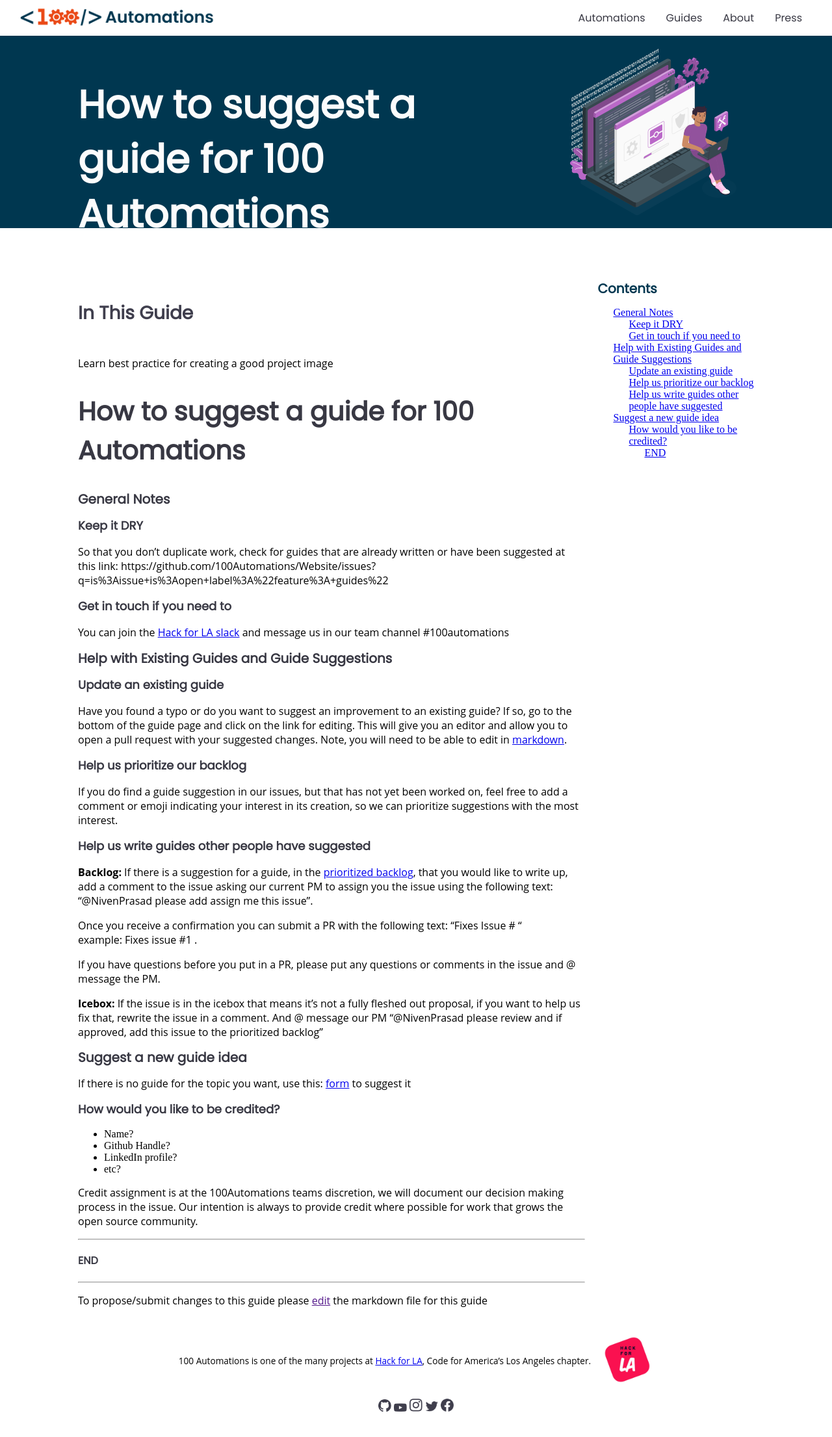
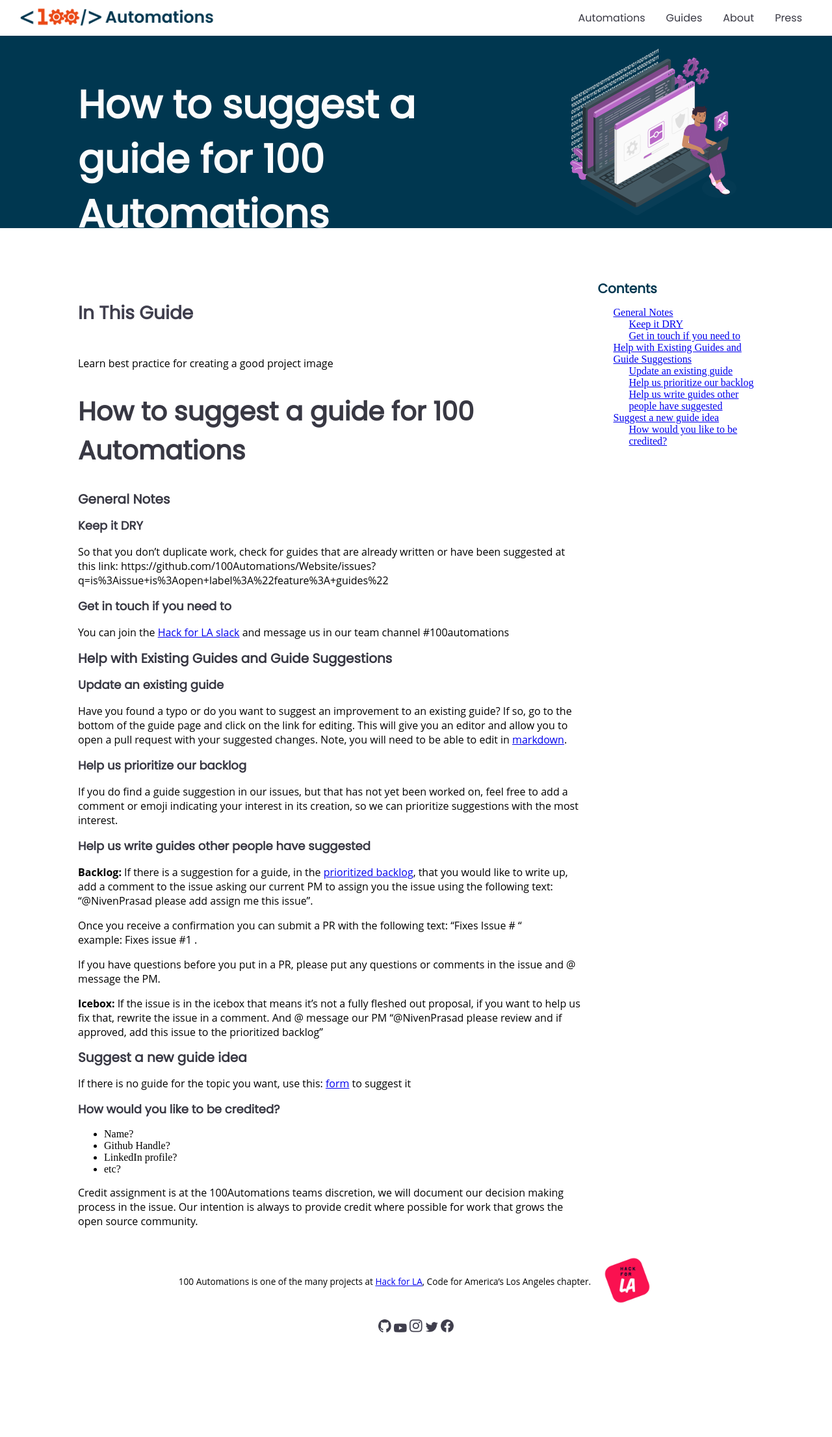
Before and after one commit to 100Automations/Website, a Jekyll site: the page built from _guides/suggest-guide-for-100Automations.md, in a window 1280 px wide. Shown: the top 2211 px of the page at 65% size. Built offline with Jekyll 4.4.1, drawn with Linux system fonts in a browser that asks for light colours.

Commit message:
removed end of file footer
issue #284

```diff
--- a/_guides/suggest-guide-for-100Automations.md
+++ b/_guides/suggest-guide-for-100Automations.md
@@ -52,8 +52,3 @@ If there is no guide for the topic you want, use this: [form](https://github.com
 - etc?
 
 Credit assignment is at the 100Automations teams discretion, we will document our decision making process in the issue.  Our intention is always to provide credit where possible for work that grows the open source community.
-
----
-#### END
----
-To propose/submit changes to this guide please [edit]() the markdown file for this guide
```
